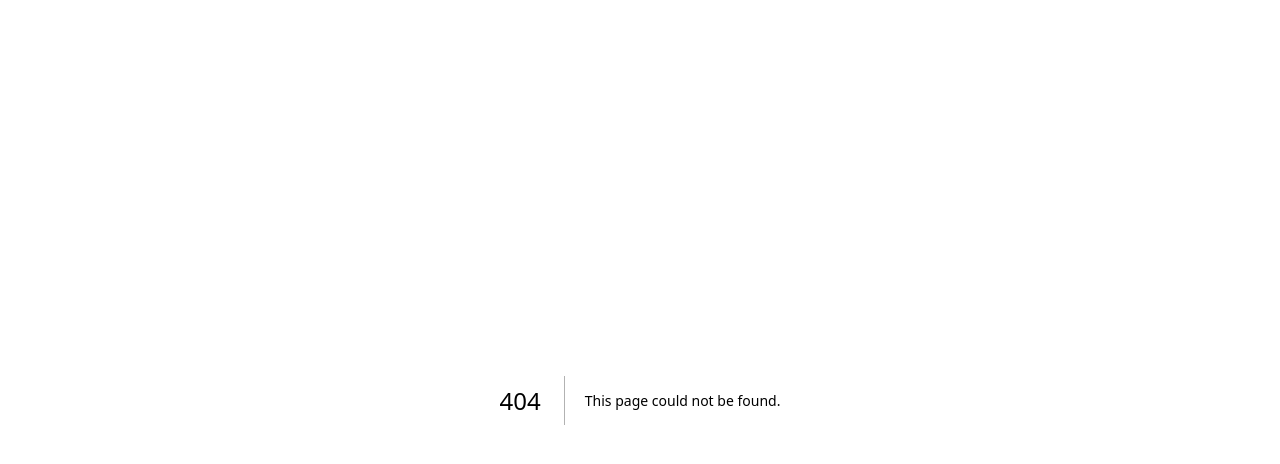
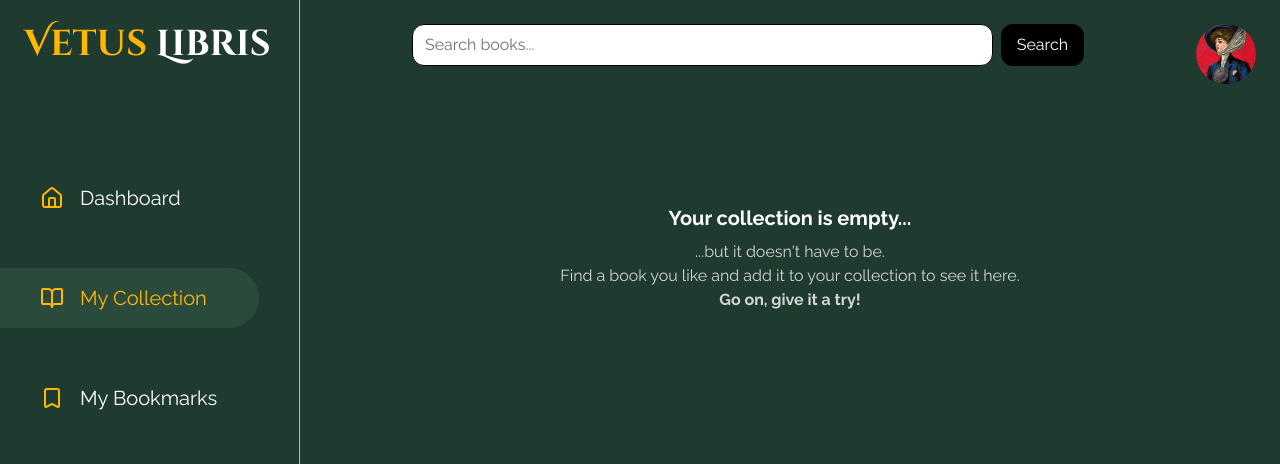
Before and after one commit to yvettebaker90/next.js--vetus-libris, a Next.js app: page /dashboard/collection in a window 1280 px wide. Before the commit this address had no page. Shown: the top 464 px of the page. Built offline with nearby package versions, Linux system fonts and the light colour scheme; a web font is replaced by a local one.

Commit message:
updated layout and links

```diff
--- /dev/null
+++ b/app/dashboard/collection/page.tsx
@@ -0,0 +1,14 @@
+export default function CollectionPage() {
+  return (
+    <div className="text-center py-20">
+        <span className="font-bold text-xl">Your collection is empty...</span>
+        <p className="text-md mt-2 text-gray-300">
+          ...but it doesn't have to be.
+          <br />
+            Find a book you like and add it to your collection to see it here.
+            <br />
+            <span className="font-bold text-gray-300">Go on, give it a try!</span>
+        </p>
+      </div>
+  );
+}
--- a/components/dashboard/dashboard/sidebar.tsx
+++ b/components/dashboard/dashboard/sidebar.tsx
@@ -12,7 +12,7 @@ const pages = [
   },
   {
     name: "My Collection",
-    href: "/#",
+    href: "/dashboard/collection",
     Icon: BookOpen
   },
   {
```
